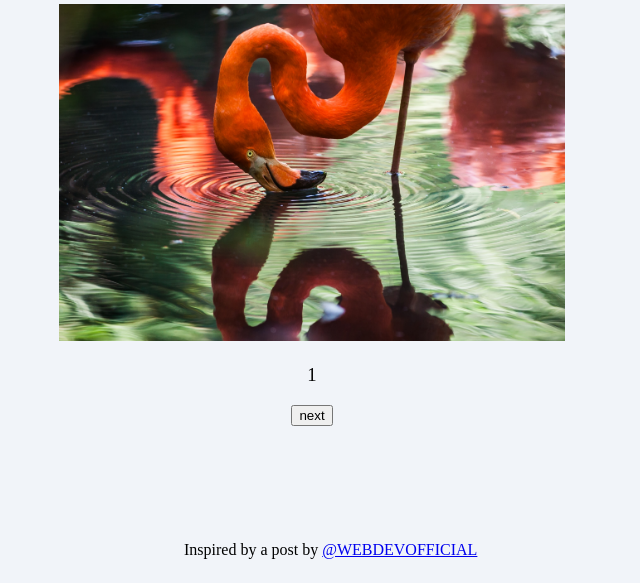
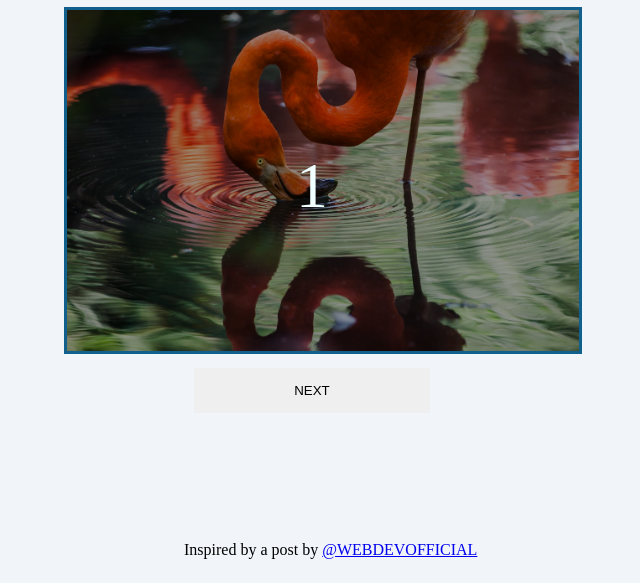
Before and after one commit to zach7815/Slider, a plain HTML site: page index.html in a window 1280 px wide. Shown: the part 233-816 px from the top of the page, without its empty margins (328-968 px from the left). Drawn offline with Linux system fonts and the light colour scheme; a web font is replaced by a local one.

Commit message:
Changes to Index and CSS
Further work on the CSS and some amendments to the HTML

```diff
--- a/index.html
+++ b/index.html
@@ -15,17 +15,24 @@
     <div class="container">
         <h1 class="title">Slider</h1>
         <div class="carousel">
-        <img class="active sliderPhoto" src="images/Flamingo.jpg" alt="flamingo image">
+            <div class="active carouselImage">
+        <img class="sliderPhoto" src="images/Flamingo.jpg" alt="flamingo image">
         <h3 class="imageCap">1</h3>
+    </div>
 
-        <img class="hidden sliderPhoto" src="images/person.jpg" alt="landscape, guy at bar">
+        <div div class=" hidden carouselImage">
+        <img class="sliderPhoto" src="images/person.jpg" alt="landscape, guy at bar">
         <h3 class="imageCap hidden">2</h3>
+    </div>
 
-        <img class="hidden sliderPhoto" src="images/splash.jpg" alt="image of water droplet splashing">
+        <div div class=" hidden carouselImage">
+        <img class=" sliderPhoto" src="images/splash.jpg" alt="image of water droplet splashing">
         <h3 class="imageCap hidden">3</h3>
-
-        <img class="hidden sliderPhoto" src="images/texture.jpg" alt="landscape, guy at bar">
+    </div>
+        <div div class=" hidden carouselImage">
+        <img class=" sliderPhoto" src="images/texture.jpg" alt="landscape, guy at bar">
         <h3 class="imageCap hidden">2</h3>
+    </div>
 
         <button class=" hidden btn">prev</button>
         <button class="btn">next</button>
--- a/styles.css
+++ b/styles.css
@@ -9,6 +9,8 @@ footer {
   bottom: 1%;
   text-align: center;
   left: 40%;
+  justify-self: center;
+  align-self: flex-end;
 }
 
 .title {
@@ -25,8 +27,22 @@ footer {
   justify-content: center;
 }
 
+.carouselImage {
+  width: 40vw;
+}
+
+.carouselImage img {
+  width: 40vw;
+  height: 100%;
+  object-fit: cover;
+  filter: brightness(0.6);
+}
+
 .sliderPhoto {
-  width: 40%;
+  width: 100%;
+  position: relative;
+  left: 75%;
+  border: solid rgb(27, 158, 235);
 }
 
 .hidden {
@@ -35,8 +51,31 @@ footer {
 
 .imageCap {
   font-weight: 400;
+  font-size: 4rem;
+  z-index: 3;
+  position: absolute;
+  bottom: 35%;
+  width: 10%;
+  left: 45%;
+  color: azure;
 }
 
 .link {
   text-transform: uppercase;
 }
+
+.btn {
+  padding: 15px 100px;
+  margin: 10px 4px;
+  color: black;
+  background-color: none;
+  text-transform: uppercase;
+  text-align: center;
+  position: relative;
+  text-decoration: none;
+  border: none;
+}
+
+.btn :hover {
+  border: solid;
+}
```
